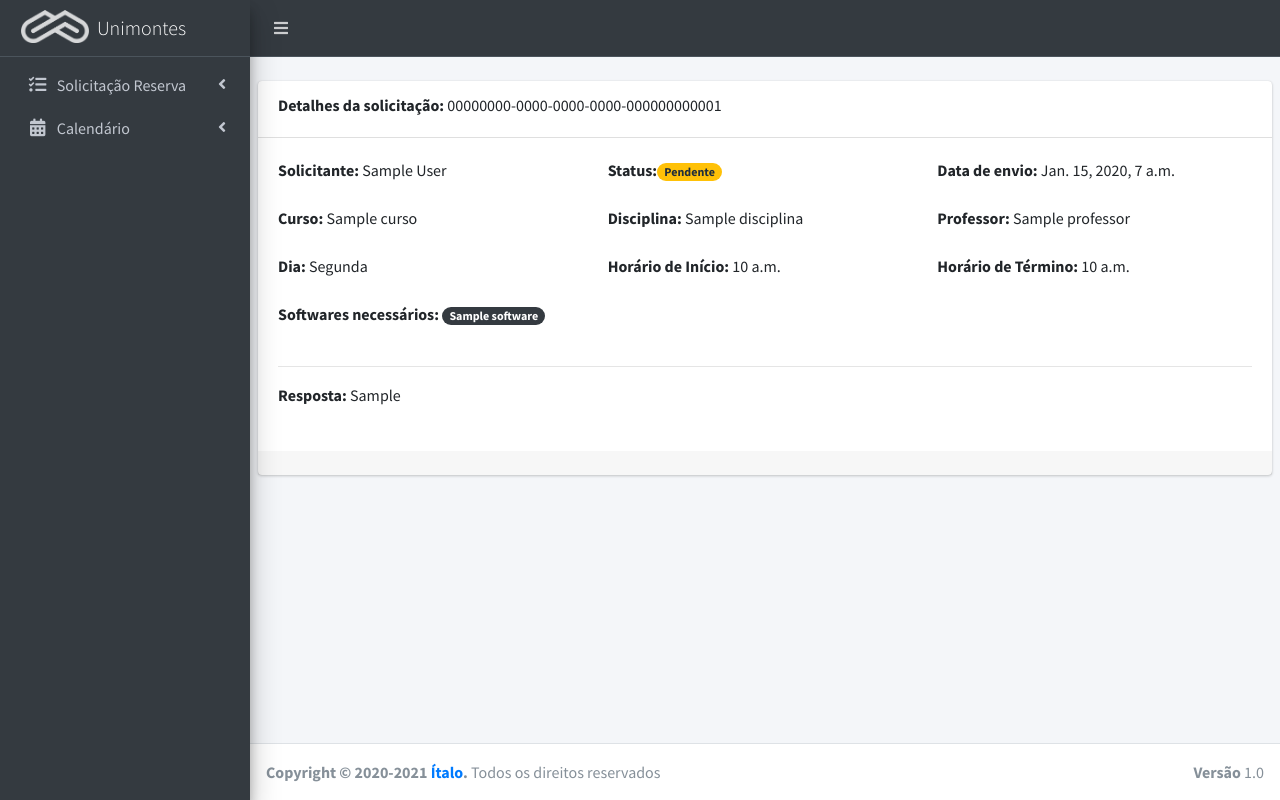
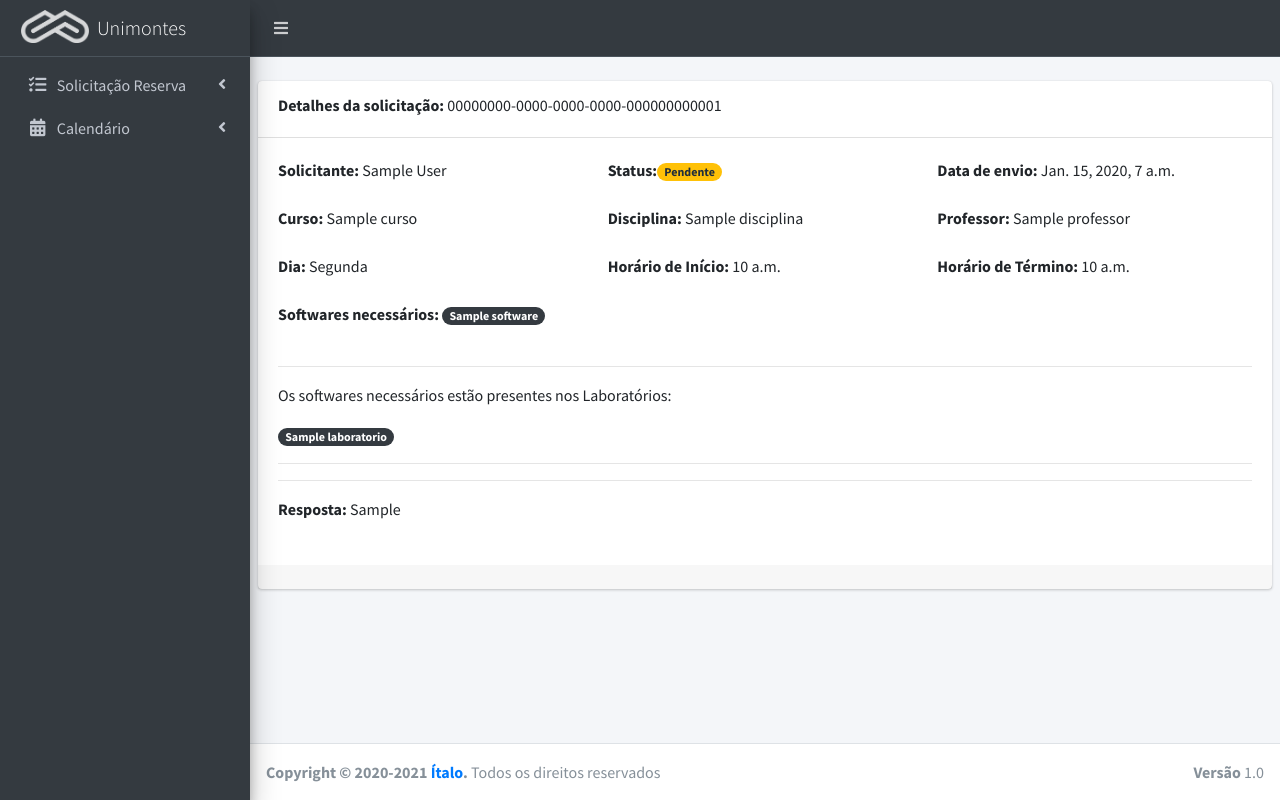
Before and after one commit to Italo11Marcos/django-lab-control-tcc, a Django app: page /panel/solicitacao/detail/00000000-0000-0000-0000-000000000001 in a window 1280 px wide. Run offline with Django 3.2, Linux system fonts and the light colour scheme; tables that the repository leaves empty hold one stand-in row (values such as "Sample post"); some libraries are stand-ins or nearby versions.

Commit message:
Nova função SolicitacaoReserva

```diff
--- a/core/templates/panel/solicitacao/detail.html
+++ b/core/templates/panel/solicitacao/detail.html
@@ -95,6 +95,14 @@
               </p>
             </div>
           </div>
+          {% if solicitacao.status == 'P' or solicitacao.status == 'A' %}
+          <hr>
+          <p>Os softwares necessários estão presentes nos Laboratórios: <p>
+            {% for l in laboratorios %}
+              <span class="badge badge-pill badge-dark">{{ l }}</span>
+            {% endfor %}
+          <hr>
+          {% endif %}
           {% if solicitacao.resposta %}
           <hr>
           <div class="row">
--- a/core/views.py
+++ b/core/views.py
@@ -564,6 +564,15 @@ class DetailSolicitacaoReservaView(DetailView):
     template_name = 'panel/solicitacao/detail.html'
     context_object_name = 'solicitacao'
 
+    def get_context_data(self, **kwargs):
+        context = super().get_context_data(**kwargs)
+        obj_softwares = SolicitacaoReserva.objects.filter(id=self.get_object().pk).values_list('software')
+        list_softwares = [i[0] for i in obj_softwares]
+        laboratorios = Computador.objects.filter(software__in=list_softwares)
+        laboratorios_names = set(labs.laboratorio for labs in laboratorios)
+        context['laboratorios'] = laboratorios_names
+        return context
+
 # class UpdateSolicitacaoReservaView(UpdateView):
 #     model = SolicitacaoReserva
 #     template_name = 'panel/solicitacao/update.html'
```
